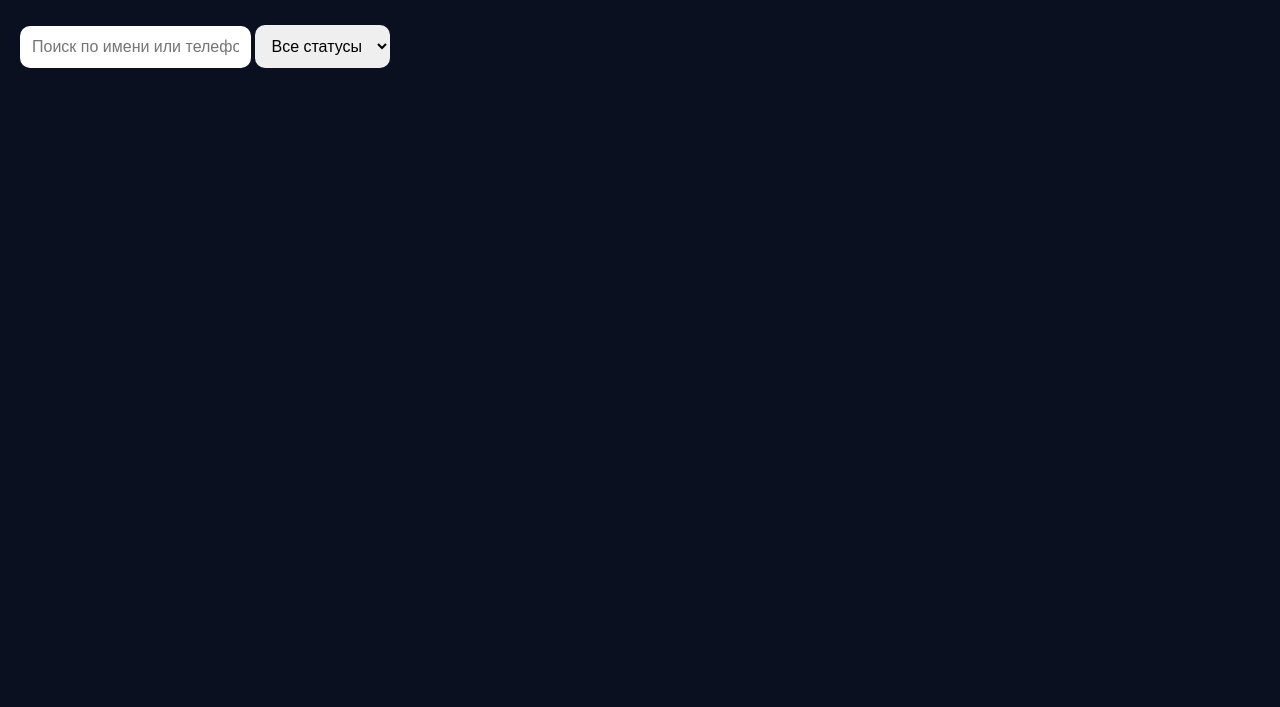
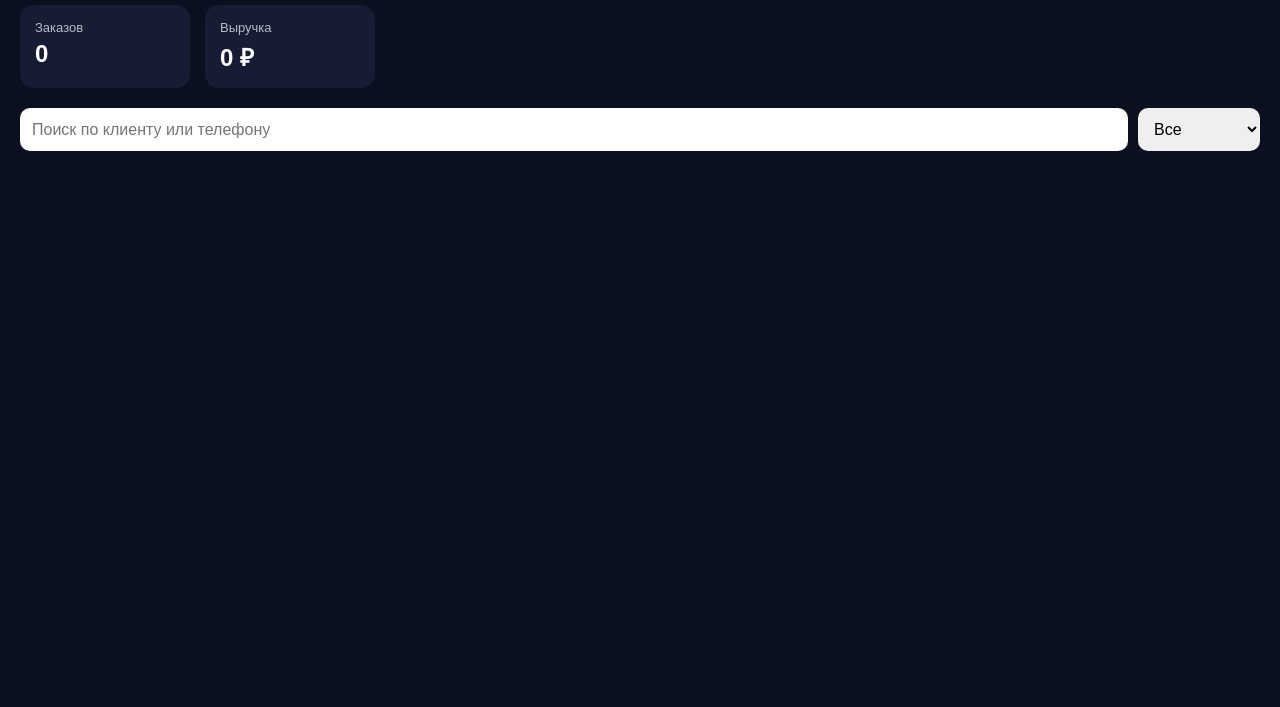
Before and after one commit to nexuswirsok/3dfixbot, a website: page frontend/index.html in a window 1280 px wide. Shown: the part 93-800 px from the top of the page. Drawn offline with Linux system fonts and the light colour scheme; no server answers.

Commit message:
Update index.html

```diff
--- a/frontend/index.html
+++ b/frontend/index.html
@@ -2,31 +2,55 @@
 <html lang="ru">
 <head>
     <meta charset="UTF-8">
+    <meta name="viewport" content="width=device-width, initial-scale=1.0">
     <title>3D FIX LAB CRM</title>
     <link rel="stylesheet" href="style.css">
 </head>
 <body>
 
-<div class="container">
 <h1>3D FIX LAB CRM</h1>
 
-    <div class="stats" id="stats"></div>
+<div class="stats">
 
-    <div class="controls">
-        <input id="searchInput" placeholder="Поиск по имени или телефону">
+    <div class="stat-box">
+        <div class="stat-title">Заказов</div>
+        <div class="stat-value" id="totalOrders">0</div>
+    </div>
+
+    <div class="stat-box">
+        <div class="stat-title">Выручка</div>
+        <div class="stat-value" id="totalRevenue">0 ₽</div>
+    </div>
+
+</div>
+
+<div class="top-bar">
+
+    <input
+        type="text"
+        id="search"
+        placeholder="Поиск по клиенту или телефону"
+    >
 
     <select id="statusFilter">
-            <option value="">Все статусы</option>
+
+        <option value="all">Все</option>
+
         <option value="Принят">Принят</option>
+
         <option value="В ремонте">В ремонте</option>
+
         <option value="Готов">Готов</option>
+
         <option value="Выдан">Выдан</option>
+
     </select>
+
 </div>
 
-    <div id="orders"></div>
-</div>
+<div class="orders" id="orders"></div>
 
 <script src="script.js"></script>
+
 </body>
 </html>
```
Lines whose indentation alone changed are shown as unchanged.
